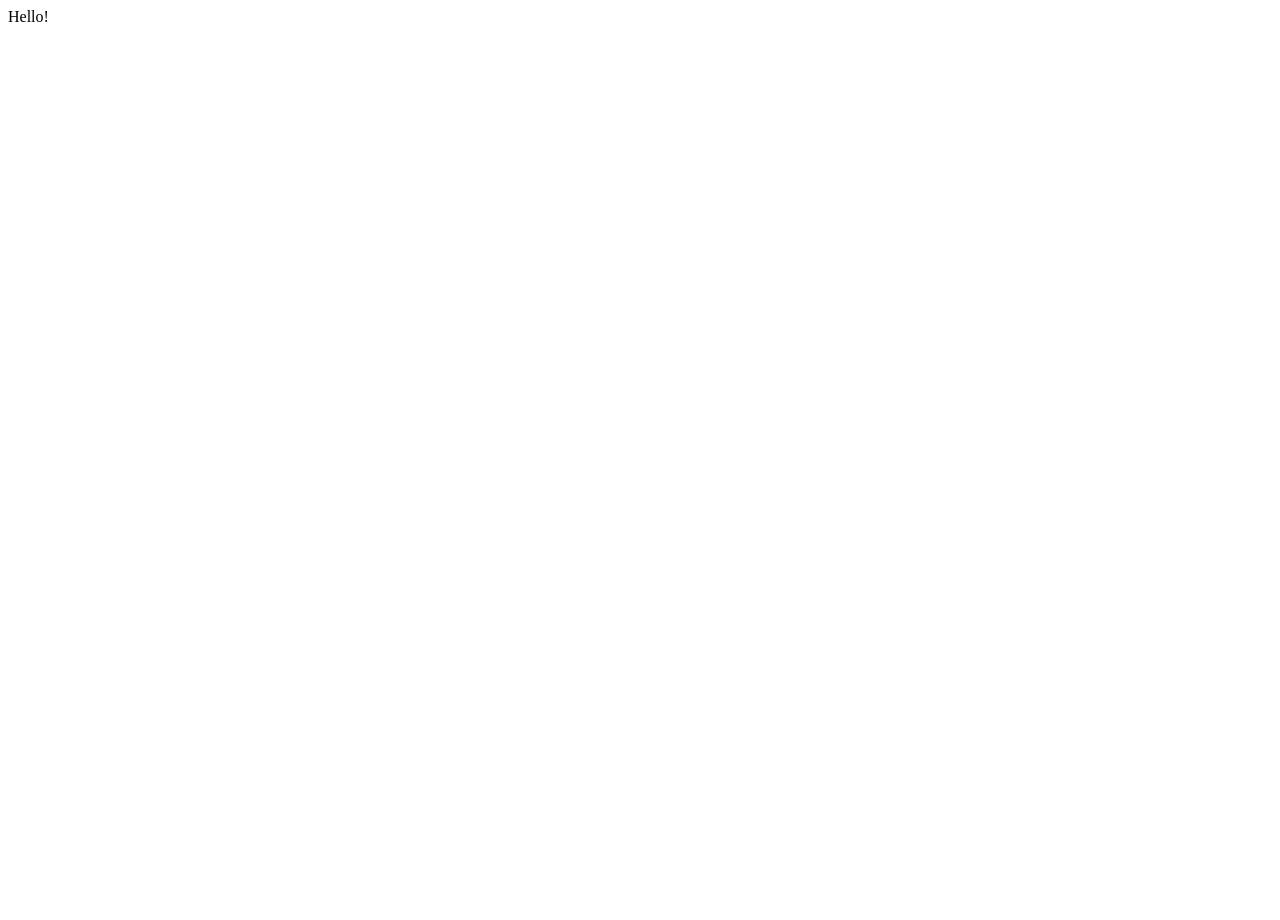
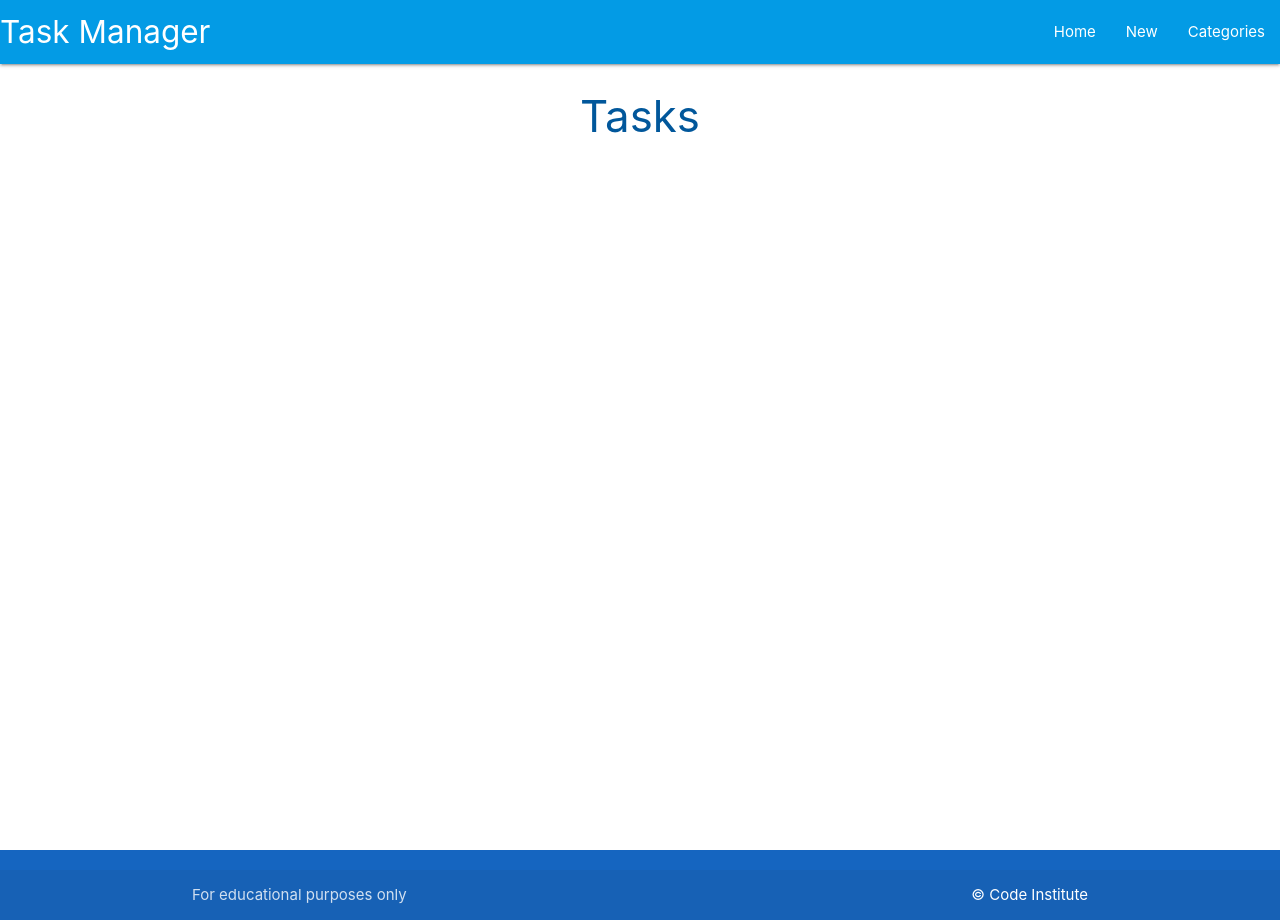
Before and after one commit to LucaNoah/flask-sqlalchemy-task-manager, a Flask app: page / in a window 1280 px wide. Before the commit the page is almost empty. Run offline with Flask 2, Linux system fonts and the light colour scheme; some libraries are stand-ins or nearby versions.

Commit message:
basic front-end template set up with a navbar, a footer, and a tasks template

```diff
--- a/taskmanager/routes.py
+++ b/taskmanager/routes.py
@@ -5,4 +5,4 @@ from taskmanager.models import Category, Task
 
 @app.route("/")
 def home():
-    return render_template("base.html")
+    return render_template("tasks.html")
--- /dev/null
+++ b/taskmanager/static/css/style.css
@@ -0,0 +1,9 @@
+body {
+  display: flex;
+  min-height: 100vh;
+  flex-direction: column;
+}
+
+main {
+  flex: 1 0 auto;
+}
--- /dev/null
+++ b/taskmanager/static/js/script.js
@@ -0,0 +1,5 @@
+document.addEventListener("DOMContentLoaded", function () {
+  // sidenav initialization
+  let sidenav = document.querySelectorAll(".sidenav");
+  M.Sidenav.init(sidenav);
+});
--- a/taskmanager/templates/base.html
+++ b/taskmanager/templates/base.html
@@ -5,12 +5,56 @@
   <meta charset="UTF-8">
   <meta http-equiv="X-UA-Compatible" content="IE=edge">
   <meta name="viewport" content="width=device-width, initial-scale=1.0">
+  <link rel="stylesheet" href="https://cdnjs.cloudflare.com/ajax/libs/materialize/1.0.0/css/materialize.min.css"
+    type="text/css">
+  <link rel="stylesheet" href="{{ url_for('static', filename='css/style.css') }}" type="text/css">
   <title>Task Manager</title>
 </head>
 
 <body>
 
-  Hello!
+  <header>
+    <!-- top navbar -->
+    <nav class="light-blue darken-1">
+      <div class="nav-wrapper">
+        <a href="{{ url_for('home') }}" class="brand-logo">Task Manager</a>
+        <a href="#" data-target="mobile-demo" class="sidenav-trigger"><i class="fas fa-bars"></i></a>
+        <ul class="right hide-on-med-and-down">
+          <li><a href="{{ url_for('home') }}">Home</a></li>
+          <li><a href="">New</a></li>
+          <li><a href="">Categories</a></li>
+        </ul>
+      </div>
+    </nav>
+
+    <!-- mobile sidnav -->
+    <ul class="sidenav" id="mobile-demo">
+      <li><a href="{{ url_for('home') }}">Home</a></li>
+      <li><a href="">New</a></li>
+      <li><a href="">Categories</a></li>
+    </ul>
+
+  </header>
+
+  <main class="container">
+    {% block content %}
+    {% endblock %}
+  </main>
+
+  <footer class="page-footer blue darken-3">
+    <div class="footer-copyright">
+      <div class="container">
+        For educational purposes only
+        <a class="white-text right" href="https://codeinstitute.net" target="_blank">&copy; Code Institute</a>
+      </div>
+    </div>
+  </footer>
+
+
+  <script src="https://cdnjs.cloudflare.com/ajax/libs/materialize/1.0.0/js/materialize.min.js"></script>
+  <script src="https://kit.fontawesome.com/8550ad9d95.js" crossorigin="anonymous"></script>
+  <script src="{{ url_for('static', filename='js/script.js') }}"></script>
+
 
 </body>
 
--- /dev/null
+++ b/taskmanager/templates/tasks.html
@@ -0,0 +1,6 @@
+{% extends "base.html" %}
+{% block content %}
+
+<h3 class="light-blue-text text-darken-4 center-align">Tasks</h3>
+
+{% endblock %}
```
